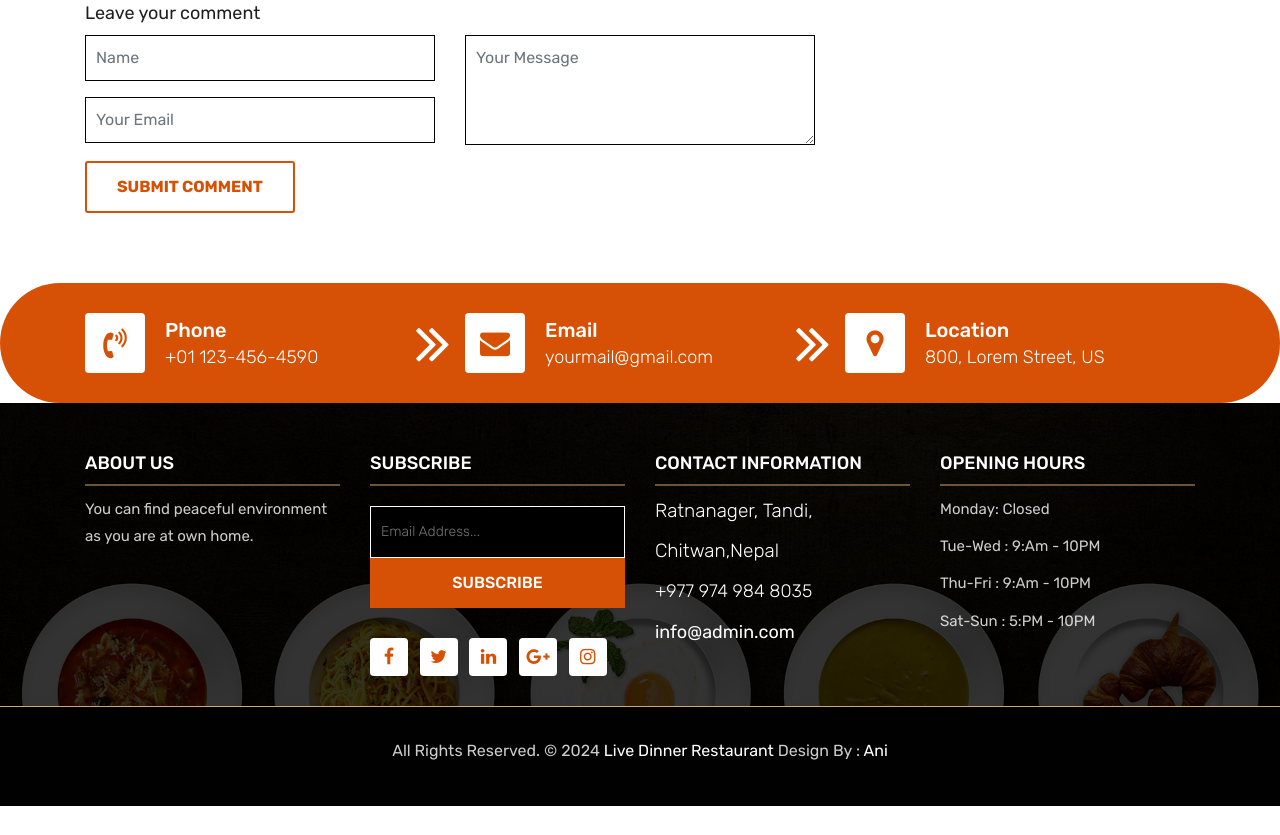
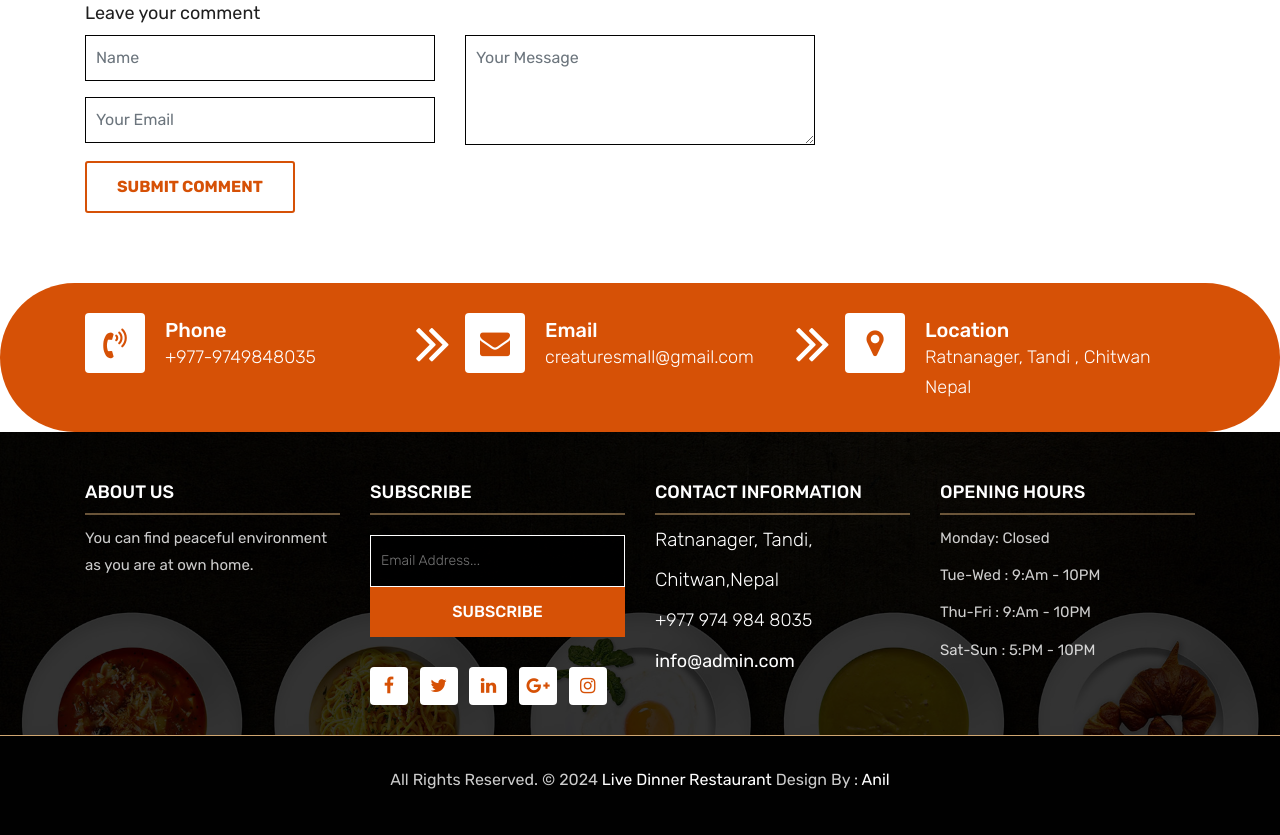
Before and after one commit to anil-ni/Project_live_dinner, a plain HTML site: page blog-details.html in a window 1280 px wide. Shown: the part 2369-3204 px from the top of the page. Before the commit the page ends 3175 px from the top, so only its background shows below. Drawn offline with Linux system fonts and the light colour scheme; a script that the page names is missing.

Commit message:
Add files via upload

```diff
--- a/blog-details.html
+++ b/blog-details.html
@@ -8,7 +8,7 @@
     <meta name="viewport" content="width=device-width, initial-scale=1">
 
      <!-- Site Metas -->
-    <title>Live Dinner Restaurant - Responsive HTML5 Template</title>
+    <title>Live Dinner Restaurant </title>
     <meta name="keywords" content="">
     <meta name="description" content="">
     <meta name="author" content="">
@@ -305,7 +305,7 @@
 					<div class="overflow-hidden">
 						<h4>Phone</h4>
 						<p class="lead">
-							+01 123-456-4590
+							+977-9749848035
 						</p>
 					</div>
 				</div>
@@ -314,7 +314,7 @@
 					<div class="overflow-hidden">
 						<h4>Email</h4>
 						<p class="lead">
-							yourmail@gmail.com
+							creaturesmall@gmail.com
 						</p>
 					</div>
 				</div>
@@ -323,7 +323,7 @@
 					<div class="overflow-hidden">
 						<h4>Location</h4>
 						<p class="lead">
-							800, Lorem Street, US
+							Ratnanager, Tandi , Chitwan Nepal
 						</p>
 					</div>
 				</div>
@@ -379,7 +379,7 @@
 				<div class="row">
 					<div class="col-lg-12">
 						<p class="company-name">All Rights Reserved. &copy; 2024 <a href="#">Live Dinner Restaurant</a> Design By :
-					<a href="#">Ani</a></p>
+					<a href="#">Anil</a></p>
 					</div>
 				</div>
 			</div>
```
Also changed, not shown: stuff.html (+1 -1 lines), about.html (line endings or trailing spaces), blog.html (line endings or trailing spaces), contact.html (line endings or trailing spaces), gallery.html (line endings or trailing spaces), index.html (line endings or trailing spaces), menu.html (line endings or trailing spaces), reservation.html (line endings or trailing spaces).
